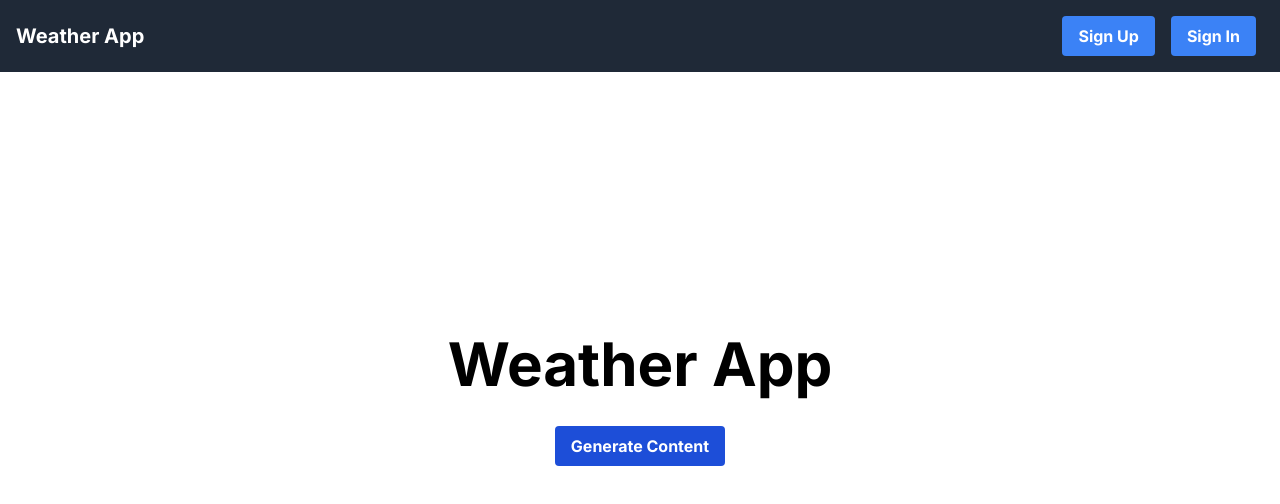
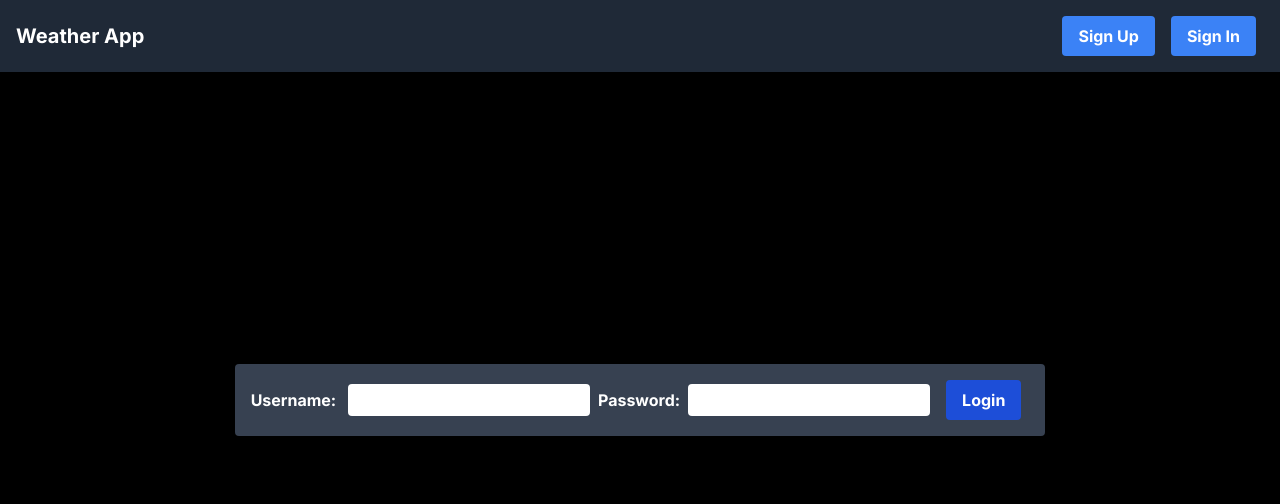
Before and after one commit to MilleAfRolen/dh2646_project, a Next.js app: page /login in a window 1280 px wide. Shown: the top 504 px of the page. Built offline with nearby package versions, Linux system fonts and the light colour scheme; no server answers.

Commit message:
Login page without any backend

```diff
--- /dev/null
+++ b/src/app/(presenters)/loginPresenter.jsx
@@ -0,0 +1,25 @@
+
+import { useState } from 'react';
+
+export const useLoginPresenter = () => {
+  const [username, setUsername] = useState('');
+  const [password, setPassword] = useState('');
+
+  const handleLogin = async () => {
+    try {
+        // Call the authenticateUser function from the Model
+        const user = await authenticateUser(username, password);
+        alert(`Login successful! Welcome, ${user.username}`);
+    } catch (error) {
+        alert(`Error: ${error.message}`);
+    }
+    };
+
+  return {
+    username,
+    password,
+    setUsername,
+    setPassword,
+    handleLogin,
+  };
+};
--- a/src/app/(views)/login/page.jsx
+++ b/src/app/(views)/login/page.jsx
@@ -1,18 +1,48 @@
-"use client";
-import Location from "@/app/(presenters)/locationPresenter";
-import Background from "@/app/(presenters)/backgroundPresenter.jsx";
-import weatherModel from "@/weatherModel.js";
+'use client';
+import { useLoginPresenter } from '@/app/(presenters)/loginPresenter.jsx';
 
-export default function Home() {
-  const weather = weatherModel();
+export default function Login() {
+    const {
+      username,
+      password,
+      setUsername,
+      setPassword,
+      handleLogin,
+    } = useLoginPresenter();
 
   return (
-    <div className="flex flex-col h-screen relative">
-      <Background currentWeather={weather.currentWeather} />
-      <div className="h-full flex flex-wrap flex-col items-center justify-center p-2 z-10">
-        <h1 className="text-center text-6xl font-bold">Weather App</h1>
-        <Location weatherData={weather.weatherData} />
-      </div>
+    <div className="flex justify-center items-center h-screen bg-black">
+      <form className="bg-gray-700 text-white py-4 px-4 mx-2 rounded">
+        <label htmlFor="username" className="font-bold">Username: </label>
+        <input
+          className="py-1 px-1 mx-2 rounded"
+          type="text"
+          id="username"
+          name="username"
+          value={username}
+          onChange={(e) => setUsername(e.target.value)}
+          required
+        />
+
+        <label htmlFor="password" className="font-bold">Password:</label>
+        <input
+          className="py-1 px-1 mx-2 rounded"
+          type="password"
+          id="password"
+          name="password"
+          value={password}
+          onChange={(e) => setPassword(e.target.value)}
+          required
+        />
+
+        <button
+          type="button"
+          onClick={handleLogin}
+          className="bg-blue-700 hover:bg-blue-900 text-white font-bold py-2 px-4 mx-2 rounded"
+          >
+            Login
+        </button>
+      </form>
     </div>
   );
 }
```
